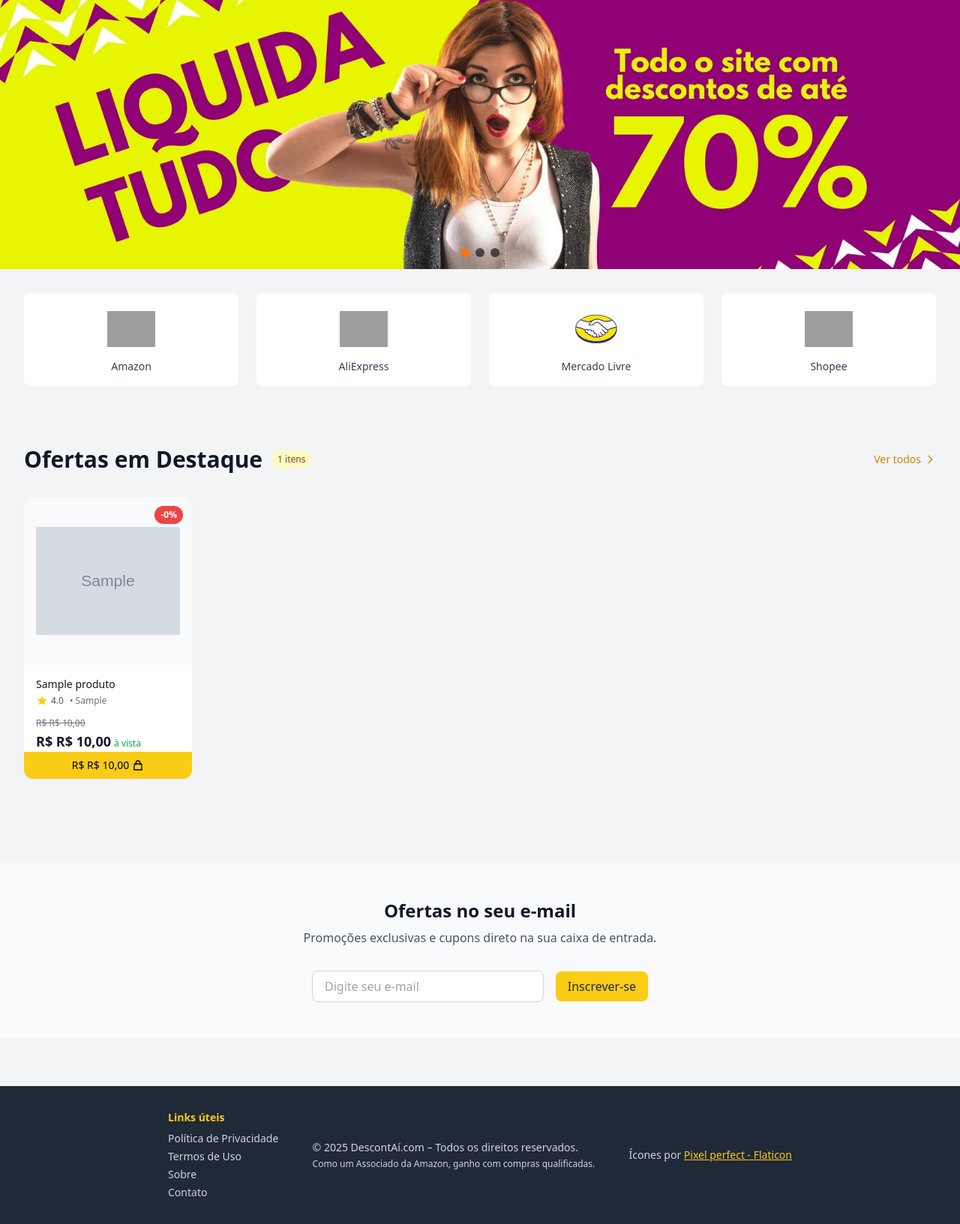
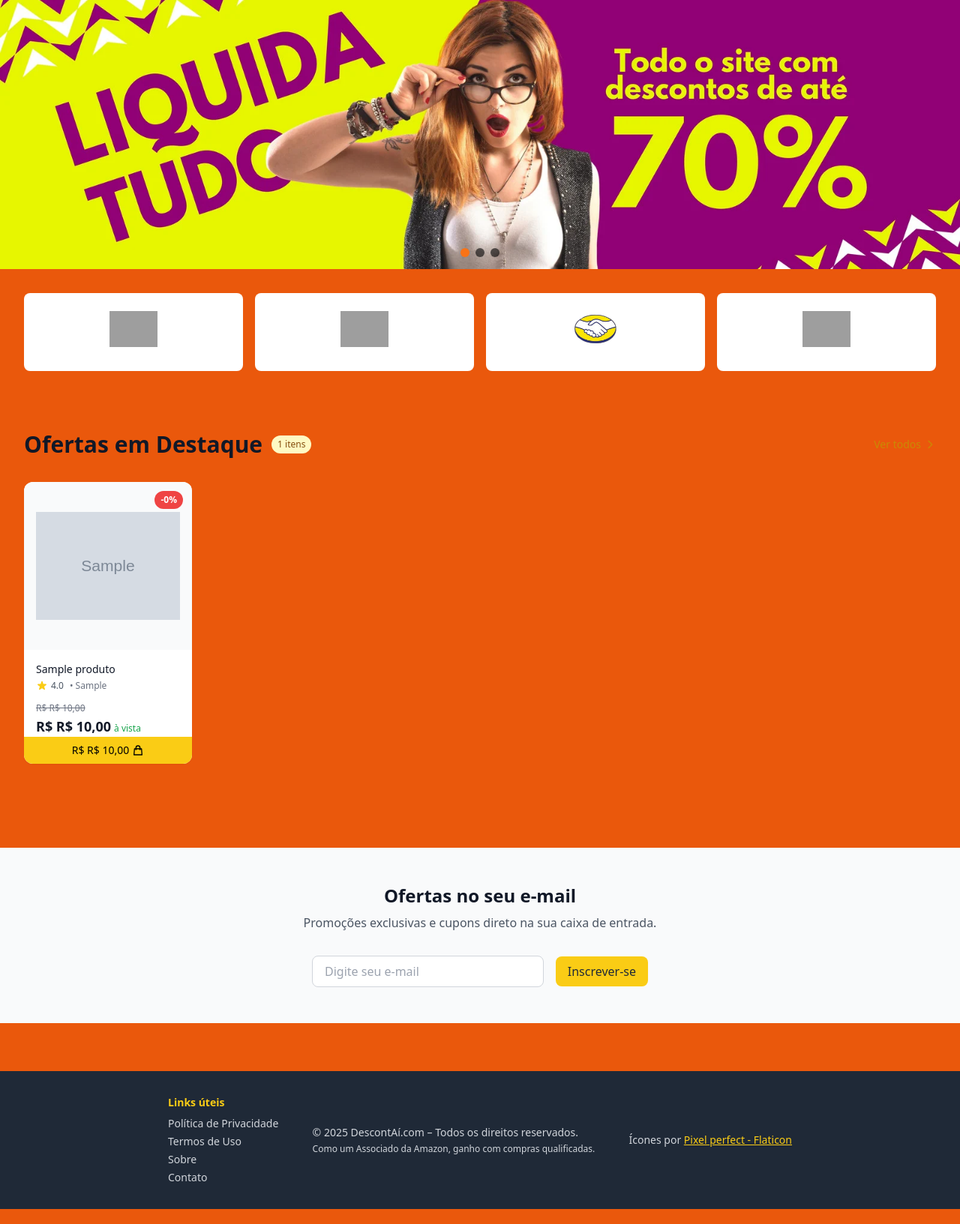
Before and after one commit to sharktank-tech/Descontai, a Flask app: page /ofertas in a window 1280 px wide. Shown: the part 61-1694 px from the top of the page at 75% size. Run offline with Flask 3, Linux system fonts and the light colour scheme; tables that the repository leaves empty hold one stand-in row (values such as "Sample post"); grey boxes marked "Sample" are stand-in pictures; some libraries are stand-ins or nearby versions; grey boxes are pictures that could not be loaded.

Commit message:
melhoria do desgin do slide e links de sites

```diff
--- a/web/templates/base.html
+++ b/web/templates/base.html
@@ -13,8 +13,9 @@
   />
 </head>
 <body
-  class="min-h-screen flex flex-col bg-gray-100 dark:bg-gray-900 text-gray-800 dark:text-white"
+  class="min-h-screen flex flex-col bg-orange-600 dark:bg-gray-900 text-gray-800 dark:text-white"
 >
+
   <!-- Container para mensagens flash -->
   <div
     id="flash-messages"
--- a/web/templates/main/post.html
+++ b/web/templates/main/post.html
@@ -42,7 +42,7 @@ Ofertas Shopee 🛍️ | {{ super() }}
 </header>
 
 <!-- Hero Slider - Mobile -->
-<header class="block sm:hidden w-full h-[25vh] relative overflow-hidden bg-orange-100"
+<header class="block sm:hidden w-full h-[20vh] relative overflow-hidden bg-orange-100"
   x-data="{
     mobileBanners: [
       {'image': '/static/img/banners/mobile/banner-mobile.png', 'alt': 'Mobile Oferta 1'},
@@ -73,8 +73,9 @@ Ofertas Shopee 🛍️ | {{ super() }}
 </header>
 
 <!-- Seção de Marketplaces -->
-<section class="max-w-7xl mx-auto px-3 sm:px-6 lg:px-8 py-6 sm:py-8">
-  <div class="grid grid-cols-4 gap-4 sm:gap-6">
+<section class="max-w-5x1 mx-auto px-1 sm:px-6 lg:px-8 py-6 sm:py-8">
+  <div class="grid grid-cols-4 gap-4 sm:gap-4">
+
     <!-- Amazon -->
     <a href="/ofertas/amazon"
        class="group flex flex-col items-center p-3 sm:p-4 rounded-lg shadow-xs hover:shadow-sm transition-all duration-300
@@ -84,7 +85,7 @@ Ofertas Shopee 🛍️ | {{ super() }}
              alt="Amazon"
              class="w-full h-full object-contain group-hover:scale-105 transition-transform">
       </div>
-      <span class="text-xs sm:text-sm font-medium text-gray-700 dark:text-gray-200">Amazon</span>
+
     </a>
 
     <!-- AliExpress -->
@@ -96,7 +97,6 @@ Ofertas Shopee 🛍️ | {{ super() }}
              alt="AliExpress"
              class="w-full h-full object-contain group-hover:scale-105 transition-transform">
       </div>
-      <span class="text-xs sm:text-sm font-medium text-gray-700 dark:text-gray-200">AliExpress</span>
     </a>
 
     <!-- Mercado Livre -->
@@ -108,7 +108,6 @@ Ofertas Shopee 🛍️ | {{ super() }}
              alt="Mercado Livre"
              class="w-full h-full object-contain group-hover:scale-105 transition-transform">
       </div>
-      <span class="text-xs sm:text-sm font-medium text-gray-700 dark:text-gray-200">Mercado Livre</span>
     </a>
 
     <!-- Shopee -->
@@ -120,11 +119,11 @@ Ofertas Shopee 🛍️ | {{ super() }}
              alt="Shopee"
              class="w-full h-full object-contain group-hover:scale-105 transition-transform">
       </div>
-      <span class="text-xs sm:text-sm font-medium text-gray-700 dark:text-gray-200">Shopee</span>
     </a>
   </div>
 </section>
 
+<!-- Aréa de produtos --->
 <main class="max-w-7xl mx-auto px-3 sm:px-6 lg:px-8 py-6 sm:py-12">
   {% for grupo in produtos %}
   <section class="mb-10 sm:mb-16">
```
